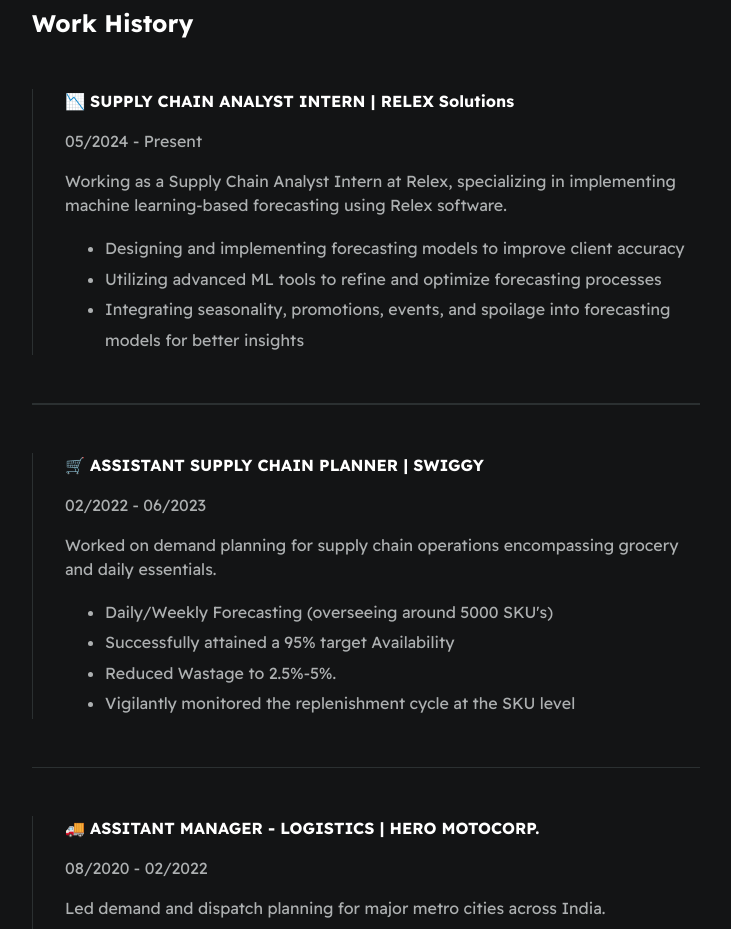
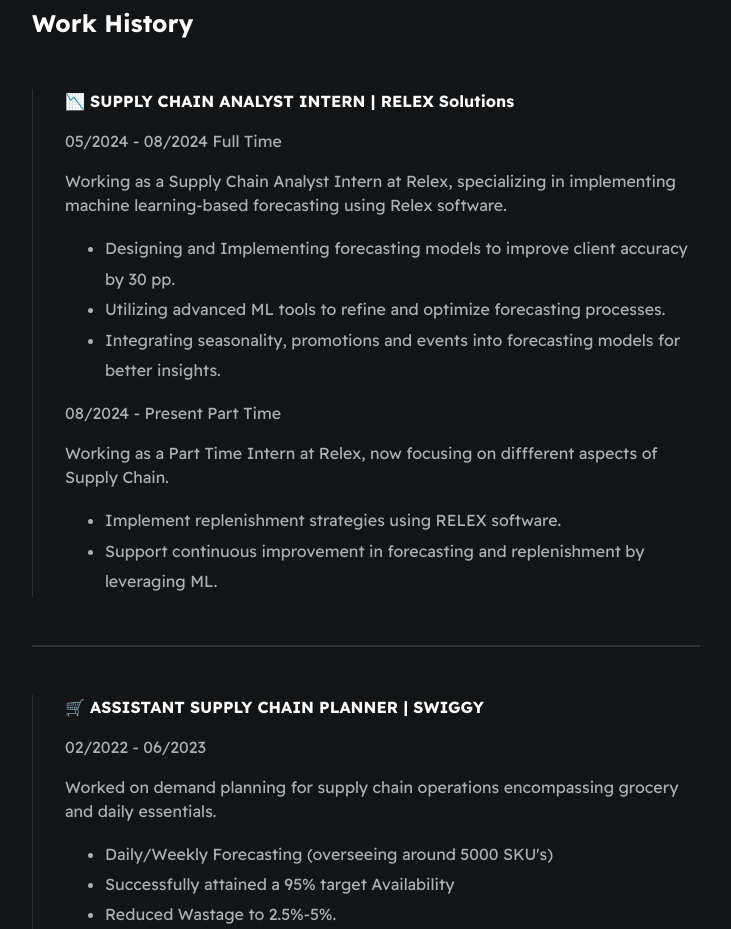
Before and after one commit to Benuastha/Resume-Website, a plain HTML site: page index.html in a window 1280 px wide. Shown: the part 780-1709 px from the top of the page, without its empty margins (274-1005 px from the left). Drawn offline with Linux system fonts and the light colour scheme.

Commit message:
Update index.html

```diff
--- a/index.html
+++ b/index.html
@@ -67,12 +67,18 @@
 
             <div class="card--work-history">
                 <strong>📉 SUPPLY CHAIN ANALYST INTERN | RELEX Solutions</strong>
-                <p>05/2024 - Present</p>
+                <p>05/2024 - 08/2024 Full Time</p>
                 <p>Working as a Supply Chain Analyst Intern at Relex, specializing in implementing machine learning-based forecasting using Relex software.</p>
                 <ul>
-                    <li>Designing and implementing forecasting models to improve client accuracy </li>
-                    <li>Utilizing advanced ML tools to refine and optimize forecasting processes</li>
-                    <li>Integrating seasonality, promotions, events, and spoilage into forecasting models for better insights</li>
+                    <li>Designing and Implementing forecasting models to improve client accuracy by 30 pp. </li>
+                    <li>Utilizing advanced ML tools to refine and optimize forecasting processes.</li>
+                    <li>Integrating seasonality, promotions and events into forecasting models for better insights.</li>
+                </ul>
+                 <p>08/2024 - Present Part Time</p>
+                <p>Working as a Part Time Intern at Relex, now focusing on diffferent aspects of Supply Chain.</p>
+                <ul>
+                    <li>Implement replenishment strategies using RELEX software.  </li>
+                    <li>Support continuous improvement in forecasting and replenishment by leveraging ML.</li>
                 </ul>
             </div>
 
```
